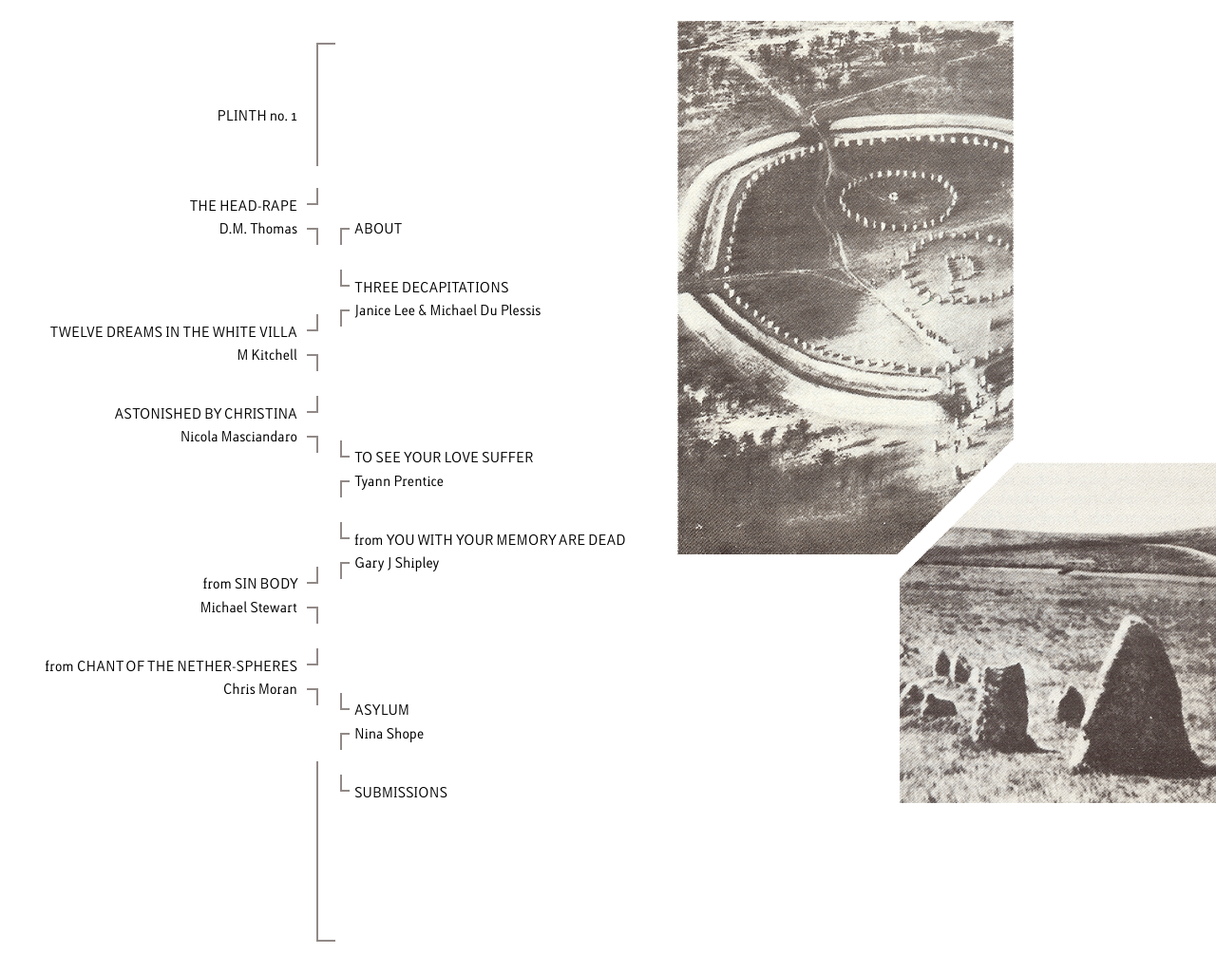
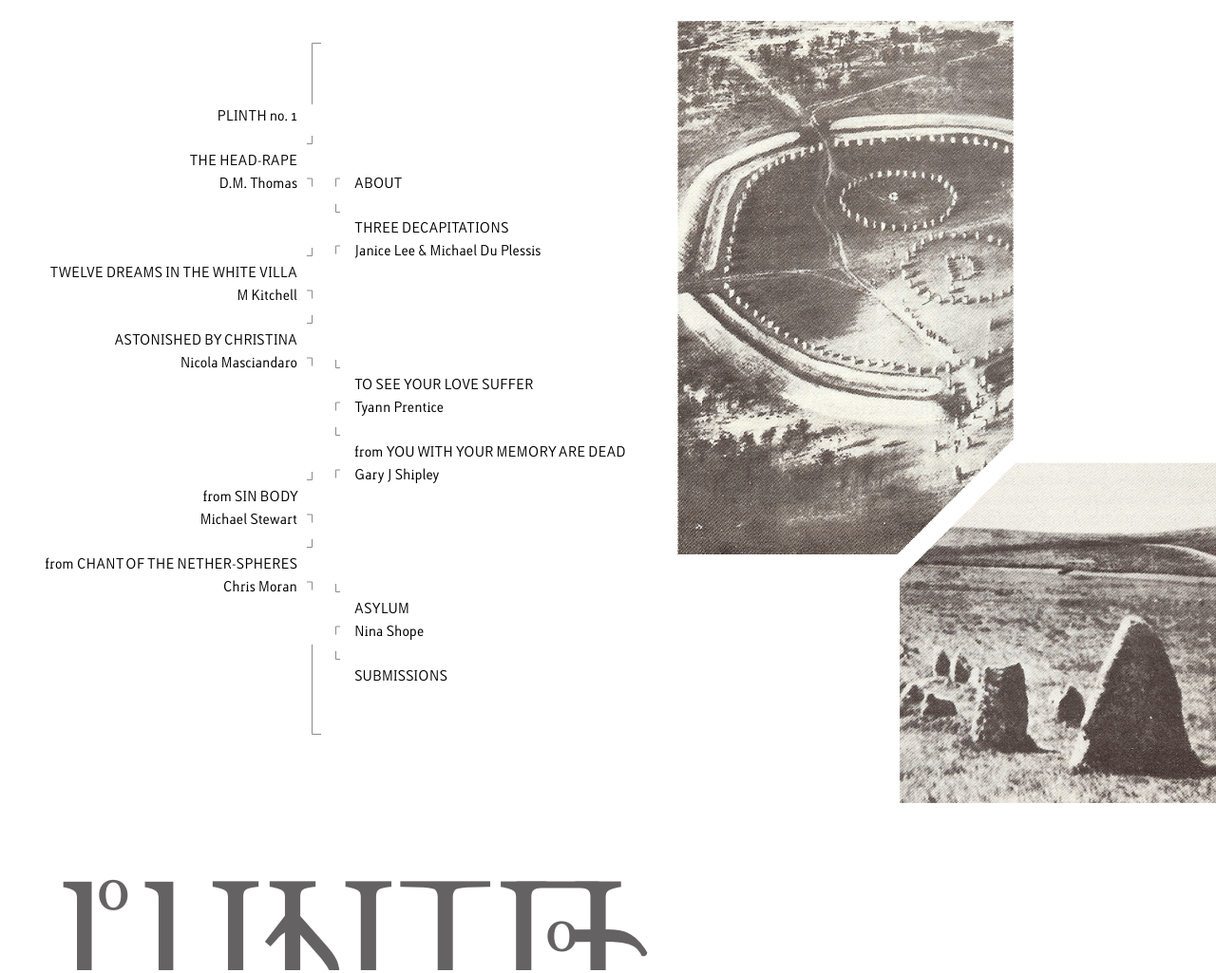
Before and after one commit to panoptican/plinth, a website: page src/issue01/index.html in a window 1280 px wide. Shown: the top 1025 px of the page at 95% size. Drawn offline with Linux system fonts and the light colour scheme.

Commit message:
Fix SVG bracket overflow in TOC layouts
Constrain SVG images in .zero columns to their container width.
The SVGs were 30px wide in 15px containers, causing 15px overflow
that overlapped with adjacent text columns.

Co-Authored-By: Claude Opus 4.5 <noreply@anthropic.com>

```diff
--- a/src/issue01/css/grid.css
+++ b/src/issue01/css/grid.css
@@ -123,6 +123,7 @@ Grid
 .column, .columns { float: left; display: inline; margin: 0 0 0 10px; }
 
 .zero { width: 15px;}
+.zero img { max-width: 100%; }
 .one { width: 70px; }
 .two { width: 146px; }
 .three { width: 222px; }
--- a/src/issue07/css/styles.css
+++ b/src/issue07/css/styles.css
@@ -654,6 +654,7 @@ Grid
 .column, .columns { float: left; display: inline; margin: 0 0 0 10px; }
 
 .zero { width: 15px;}
+.zero img { max-width: 100%; }
 .one { width: 70px; }
 .two { width: 146px; }
 .three { width: 222px; }
```
